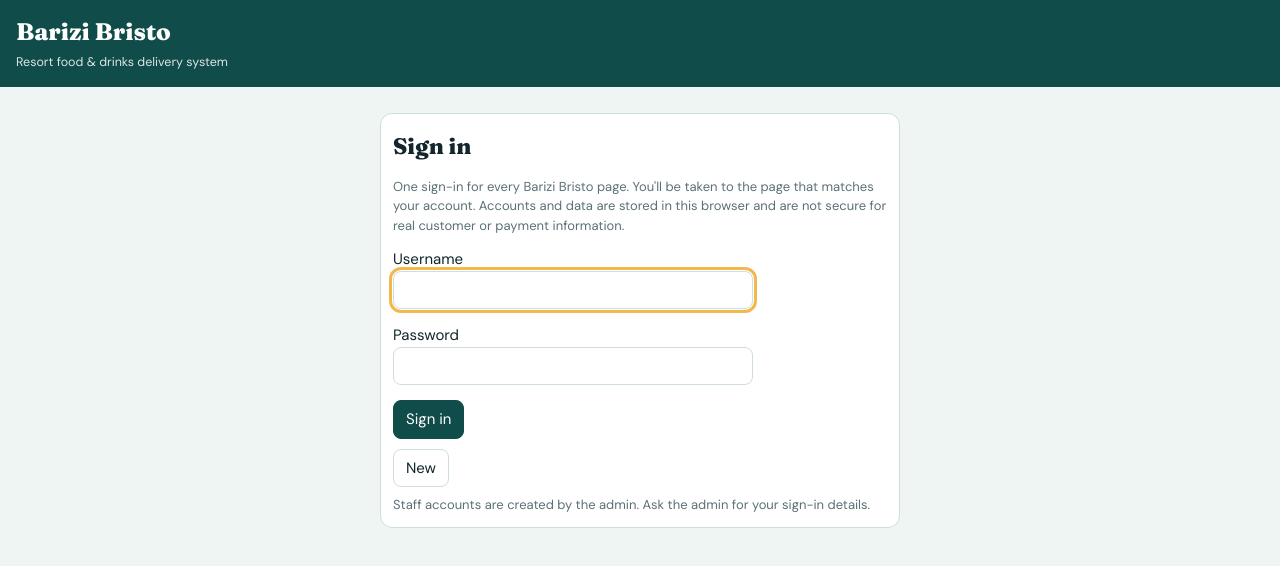
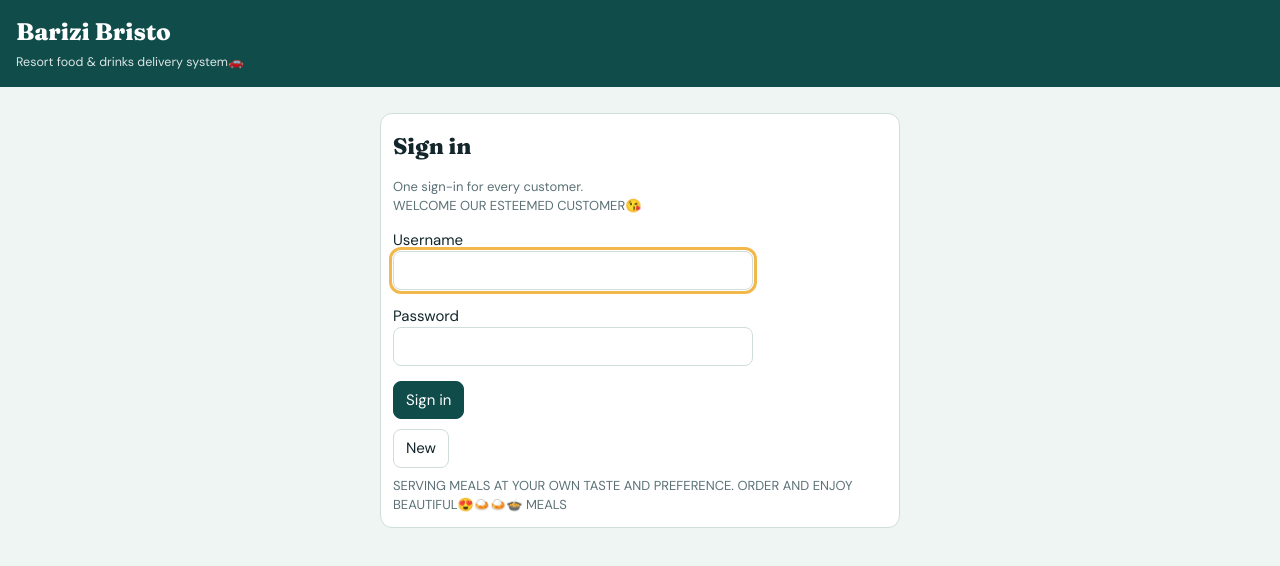
Before and after one commit to THEMIC-SCADOSH/BARIZI-BRISTO, a plain HTML site: page login.html in a window 1280 px wide. Drawn offline with Linux system fonts and the light colour scheme.

Commit message:
Add files via upload

```diff
--- a/login.html
+++ b/login.html
@@ -8,7 +8,7 @@
 <link rel="stylesheet" href="barizi.css">
 </head>
 <body>
-<header><h1>Barizi Bristo</h1><small>Resort food &amp; drinks delivery system</small></header>
+<header><h1>Barizi Bristo</h1><small>Resort food &amp; drinks delivery system🚗</small></header>
 <main id="app"></main>
 <div id="toast" aria-live="polite"></div>
 <script>
@@ -41,13 +41,13 @@ function show(msg){
   const cur=current(),k=cur&&PAGES[cur.role]?cur.role:"";
   $("#app").innerHTML=`<div class="card auth-card">
   <h2>Sign in</h2>
-  <p class="mut">One sign-in for every Barizi Bristo page. You'll be taken to the page that matches your account. Accounts and data are stored in this browser and are not secure for real customer or payment information.</p>
+  <p class="mut">One sign-in for every customer.<br>WELCOME OUR ESTEEMED CUSTOMER😘</br></p>
   ${k?`<div class="card" style="margin-bottom:10px"><div>Already signed in as <b>${esc(cur.name)}</b> (${NAMES[k]}).</div><div class="row" style="margin-top:6px"><a href="${PAGES[k]}"><button class="p" type="button">Continue to ${NAMES[k]} page</button></a><button type="button" id="out">Sign out</button></div></div>`:""}
   ${msg?`<p class="alert" role="alert">${esc(msg)}</p>`:""}
   <form id="f"><label>Username<br><input name="username" autocomplete="username" required autofocus></label>
   <p><label>Password<br><input name="password" type="password" autocomplete="current-password" required></label></p>
   <button class="p" type="submit">Sign in</button></form>
-  <div class="row" style="margin-top:10px"><button type="button" id="newCustomer" aria-haspopup="dialog">New</button><span class="mut">Staff accounts are created by the admin. Ask the admin for your sign-in details.</span></div>
+  <div class="row" style="margin-top:10px"><button type="button" id="newCustomer" aria-haspopup="dialog">New</button><span class="mut">SERVING MEALS AT YOUR OWN TASTE AND PREFERENCE. ORDER AND ENJOY BEAUTIFUL😍🍛🍛🍲 MEALS </span></div>
   <dialog id="newCustomerDialog" class="auth-card" aria-labelledby="newCustomerTitle">
   <div class="row sp"><h2 id="newCustomerTitle">Create a customer account</h2><button type="button" id="closeNewCustomer">Close</button></div>
   <p class="mut">This form creates customer accounts only. For staff access, ask the admin to create your account.</p>
```
